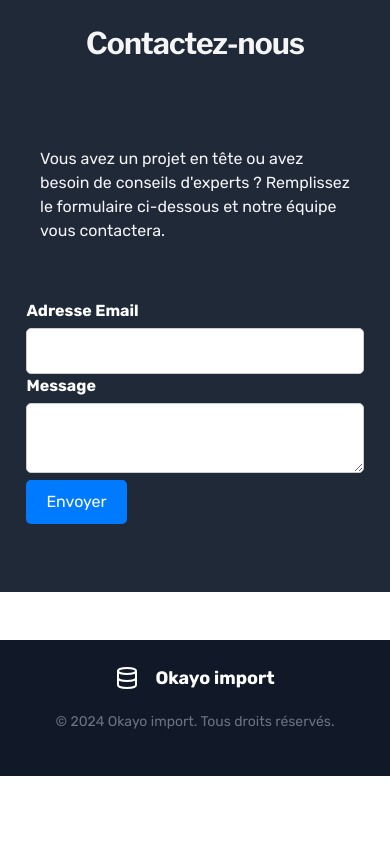
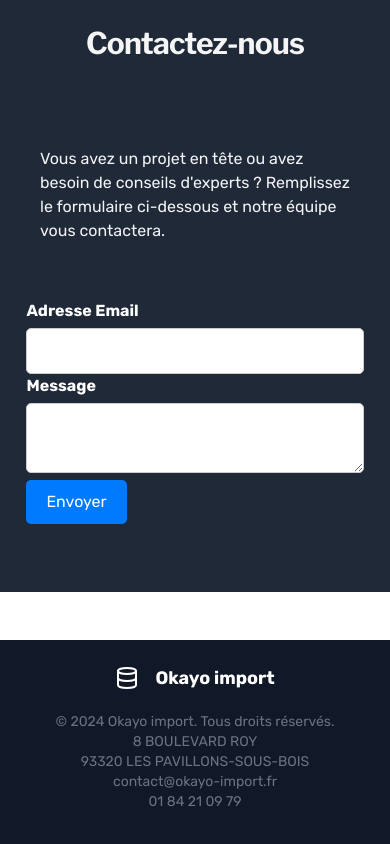
Before and after one commit to MaxCapette/Okayo, a Next.js app: page / in a window 390 px wide. Shown: the part 2774-3618 px from the top of the page. Before the commit the page ends 3550 px from the top, so only its background shows below. Built offline with nearby package versions, Linux system fonts and the light colour scheme.

Commit message:
add adress and phone

```diff
--- a/src/components/ui/component.tsx
+++ b/src/components/ui/component.tsx
@@ -195,6 +195,18 @@ export default function Component() {
           <p className="text-sm text-gray-500 dark:text-gray-400">
             © 2024 Okayo import. Tous droits réservés.
           </p>
+          <p className="text-sm text-gray-500 dark:text-gray-400">
+          8 BOULEVARD ROY
+          </p>
+          <p className="text-sm text-gray-500 dark:text-gray-400">
+          93320 LES PAVILLONS-SOUS-BOIS
+          </p>
+          <p className="text-sm text-gray-500 dark:text-gray-400">
+          contact@okayo-import.fr
+          </p>
+          <p className="text-sm text-gray-500 dark:text-gray-400">
+          01 84 21 09 79
+          </p>
         </div>
       </footer>
     </>
```
